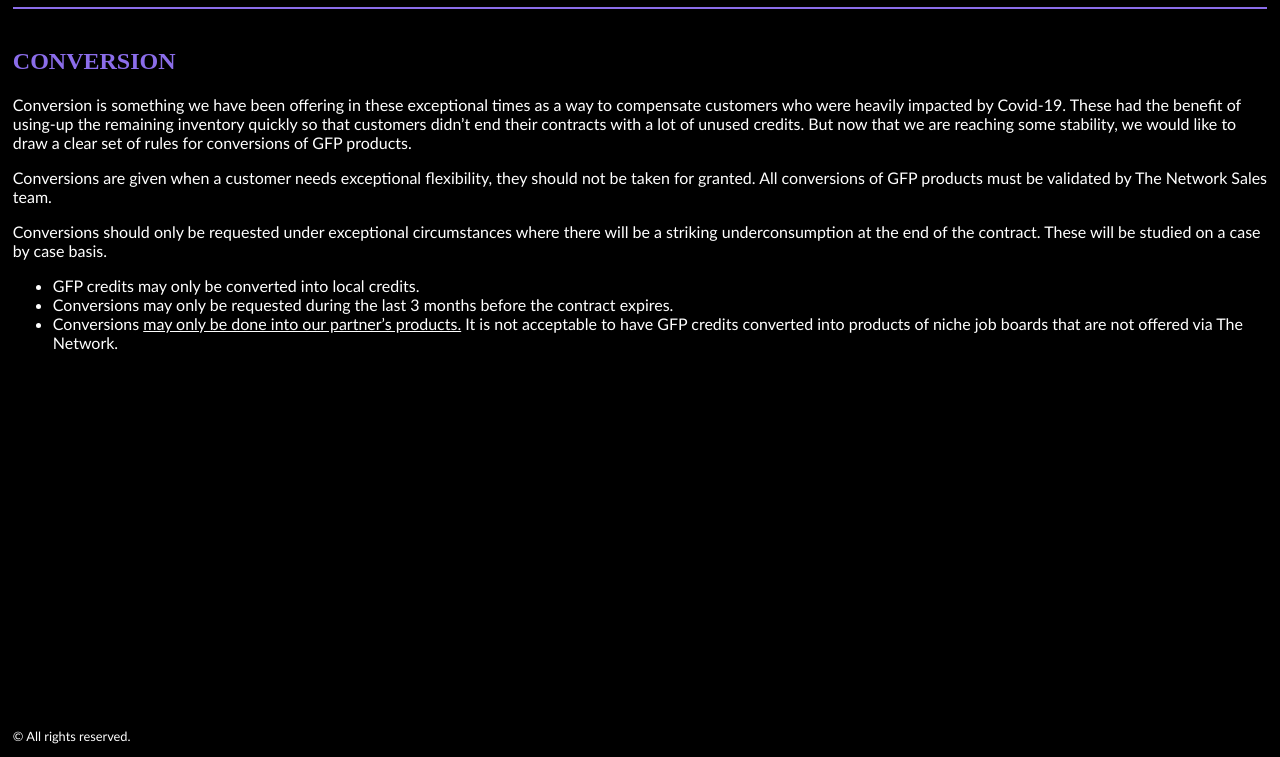
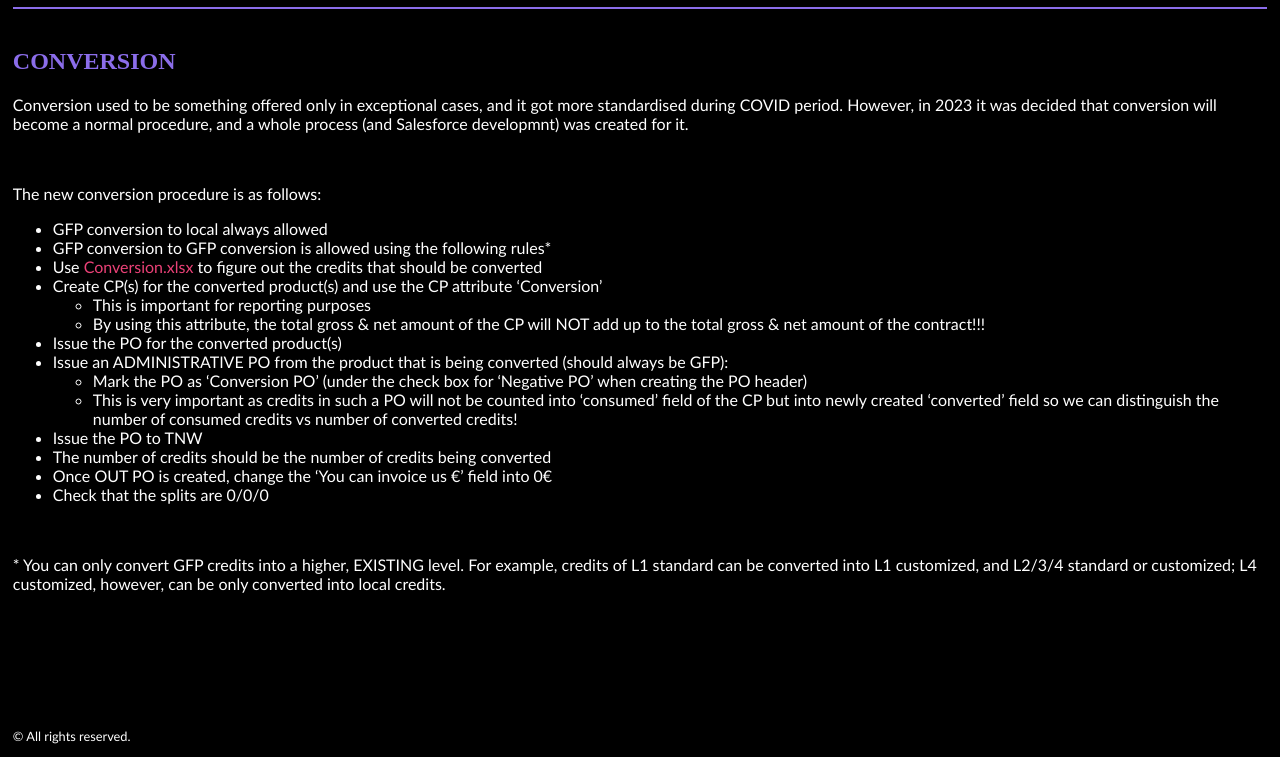
Before and after one commit to TrinityJE/TNW-Processes-Procedures, a plain HTML site: page Sales/Conversions.html in a window 1280 px wide. Shown: the part 43-800 px from the top of the page. Drawn offline with Linux system fonts and the light colour scheme; a web font is replaced by a local one.

Commit message:
Add files via upload

```diff
--- a/Sales/Conversions.html
+++ b/Sales/Conversions.html
@@ -33,17 +33,39 @@
 <main class="div">
 <br>
 <h2><span style="color: #8B6DEA;">Conversion</span></h2>
-<p>Conversion is something we have been offering in these exceptional times as a way to compensate customers who were heavily impacted by Covid-19. These had the benefit of using-up the remaining inventory quickly so that customers didn’t end their contracts with a lot of unused credits. But now that we are reaching some stability, we would like to draw a clear set of rules for conversions of GFP products.</p>
-<p>Conversions are given when a customer needs exceptional flexibility, they should not be taken for granted. All conversions of GFP products must be validated by The Network Sales team.</p>
-<p>Conversions should only be requested under exceptional circumstances where there will be a striking underconsumption at the end of the contract. These will be studied on a case by case basis.</p>
+<p>Conversion used to be something offered only in exceptional cases, and it got more standardised during COVID period. However, in 2023 it was decided that conversion will become a normal procedure, and a whole process (and Salesforce developmnt) was created for it.</p>
+
+<br>
+
+<p>The new conversion procedure is as follows:</p>
 <ul>
-    <li>GFP credits may only be converted into local credits.</li>
-    <li>Conversions may only be requested during the last 3 months before the contract expires.</li>
-    <li>Conversions <u>may only be done into our partner’s products.</u> It is not acceptable to have GFP credits converted into products of niche job boards that are not offered via The Network.</li>
+    <li>GFP conversion to local always allowed</li>
+    <li>GFP conversion to GFP conversion is allowed using the following rules*</li>
+    <li>Use <a href="Conversion.xlsx">Conversion.xlsx</a> to figure out the credits that should be converted</li>
+    <li>Create CP(s) for the converted product(s) and use the CP attribute ‘Conversion’</li>
+    <ul>
+        <li>This is important for reporting purposes </li>
+        <li>By using this attribute, the total gross &amp; net amount of the CP will NOT add up to the total gross &amp; net amount of the contract!!! </li>
+    </ul>
+    <li>Issue the PO for the converted product(s)</li>
+    <li>Issue an ADMINISTRATIVE PO from the product that is being converted (should always be GFP):</li>
+    <ul>
+        <li>Mark the PO as ‘Conversion PO’ (under the check box for ‘Negative PO’ when creating the PO header)</li>
+        <li>This is very important as credits in such a PO will not be counted into ‘consumed’ field of the CP but into newly created ‘converted’ field so we can distinguish the number of consumed credits vs number of converted credits!</li>
+    </ul>
+    <li>Issue the PO to TNW</li>
+    <li>The number of credits should be the number of credits being converted</li>
+    <li>Once OUT PO is created, change the ‘You can invoice us €’ field into 0€</li>
+    <li>Check that the splits are 0/0/0</li>
 </ul>
+
+<br>
+
+<p id="sidenote">* You can only convert GFP credits into a higher, EXISTING level. For example, credits of L1 standard can be converted into L1 customized, and L2/3/4 standard or customized; L4 customized, however, can be only converted into local credits.</p>
 
 
 </main>
+
 
 
 <br>
```
Also changed, not shown: Sales/Extension_CarryOver.html (+12 -2 lines).
